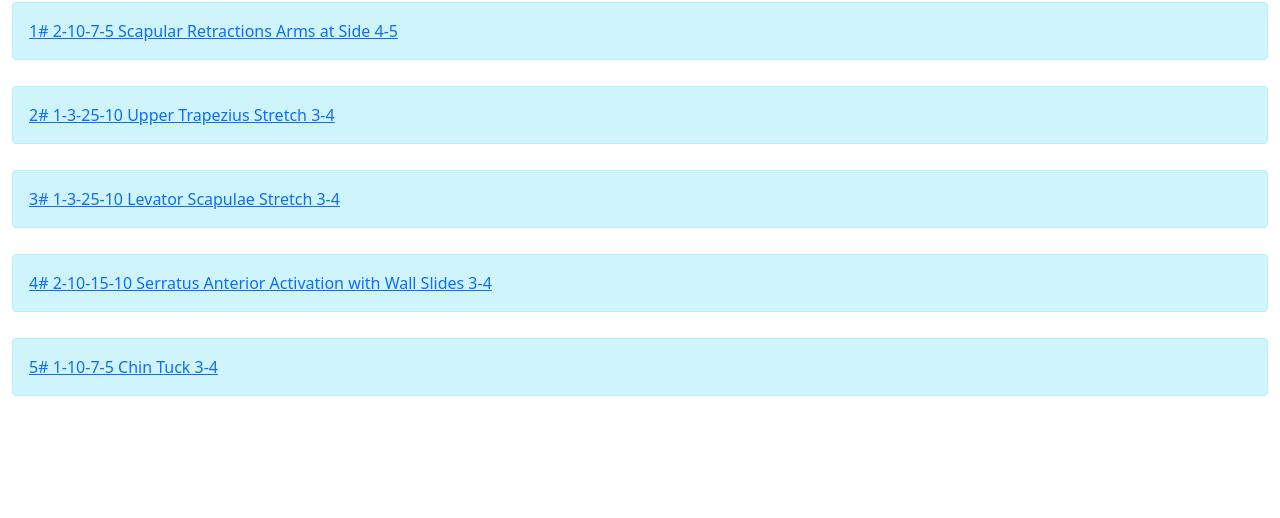
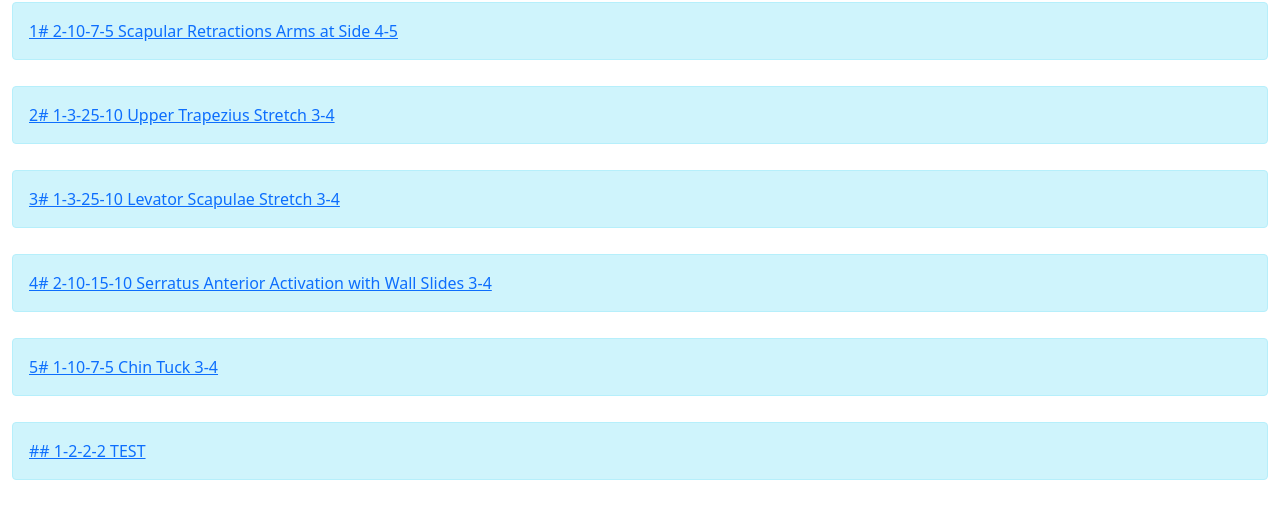
Before and after one commit to hn4002/hn4002.github.io, a plain HTML site: page yogatimer/yogatimer-list.html in a window 1280 px wide. Shown: the part 52-570 px from the top of the page. Drawn offline with nearby package versions, Linux system fonts and the light colour scheme.

Commit message:
Update yogatimer-list.html

```diff
--- a/yogatimer/yogatimer-list.html
+++ b/yogatimer/yogatimer-list.html
@@ -49,6 +49,13 @@
                 </div>
             </div>
         </div>
+        <div class="row" style="margin-top: 10px;">
+            <div class="col">
+                <div class="alert alert-info" role="alert">
+                    <a class="button" href="yogatimer.html?sets=1&reps=10&work=7&rest=5&prep=5">## 1-2-2-2 TEST</a>
+                </div>
+            </div>
+        </div>
     </div>
   </body>
 </html>
```
